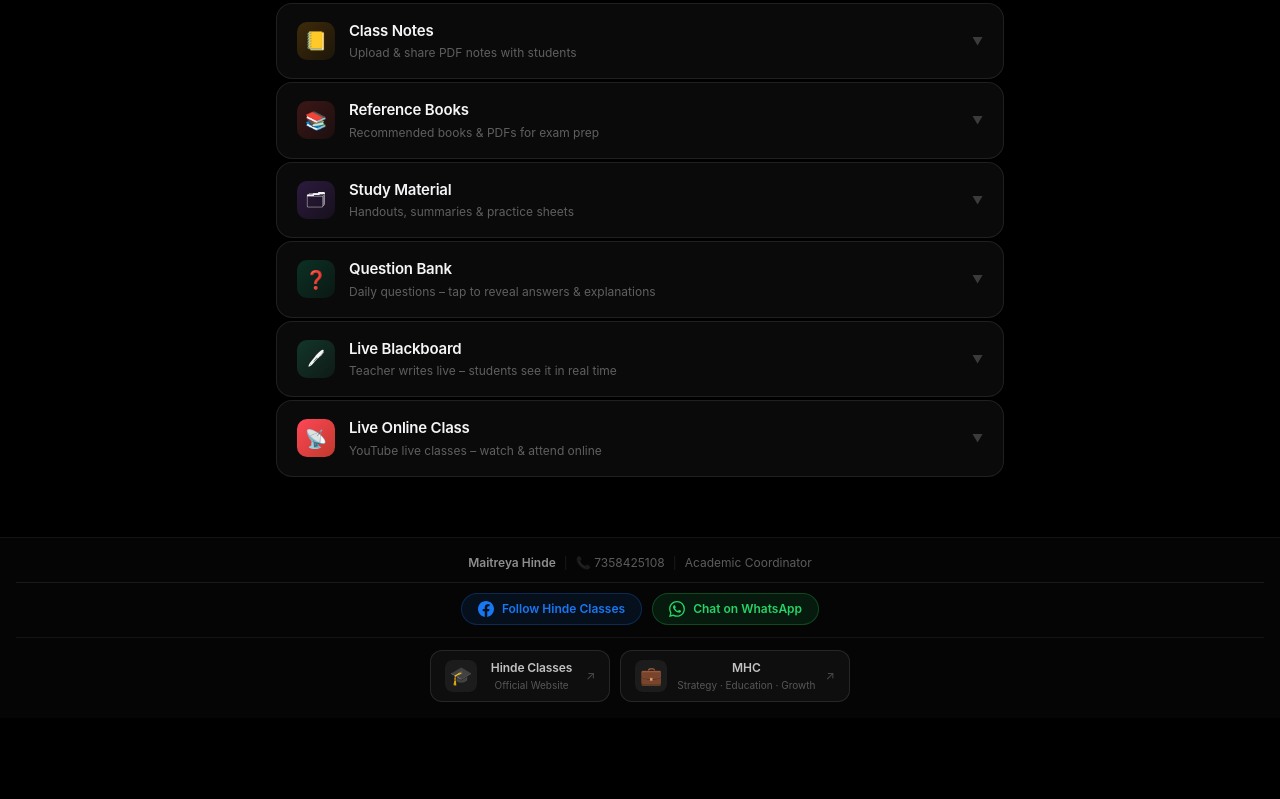
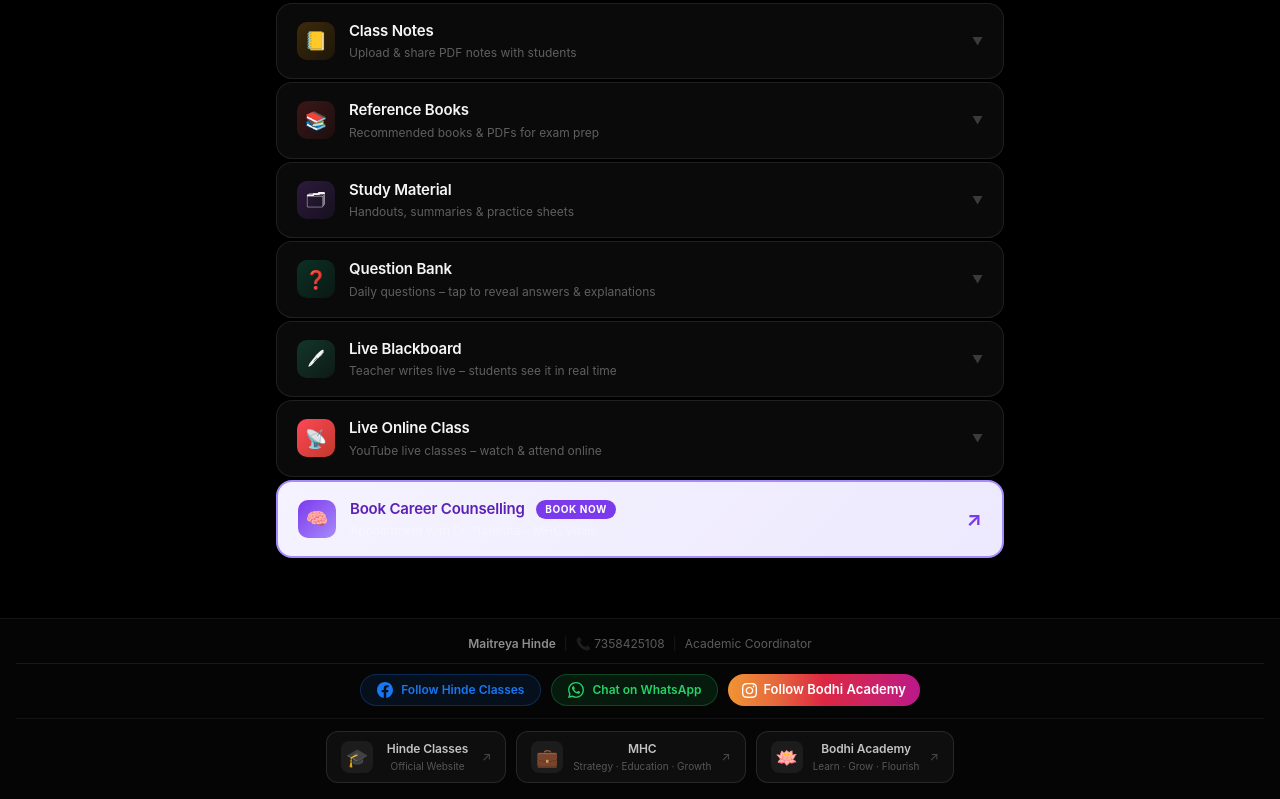
Before and after one commit to MaitreyaGoa/DrShetyeBatch, a plain HTML site: page index.html in a window 1280 px wide. Shown: the part 644-1443 px from the top of the page. Before the commit the page ends 1362 px from the top, so only its background shows below. Drawn offline with Linux system fonts and the light colour scheme; no server answers.

Commit message:
Update index.html

```diff
--- a/index.html
+++ b/index.html
@@ -146,6 +146,37 @@
     .ls-no-stream .ls-offline-icon {
       font-size: 32px;
       margin-bottom: 8px;
+    }
+
+    /* ── CAREER COUNSELLING CARD STYLES ── */
+    .mi-counsel {
+      background: linear-gradient(135deg, #7c3aed, #a78bfa);
+      color: #fff;
+    }
+    .counsel-card {
+      border: 2px solid #a78bfa !important;
+      background: linear-gradient(135deg, #f5f3ff 0%, #ede9fe 100%) !important;
+      cursor: pointer;
+      transition: transform .15s, box-shadow .15s;
+    }
+    .counsel-card:hover {
+      transform: translateY(-2px);
+      box-shadow: 0 6px 24px rgba(124,58,237,0.18);
+    }
+    .counsel-tag {
+      display: inline-flex;
+      align-items: center;
+      gap: 5px;
+      background: #7c3aed;
+      color: #fff;
+      font-size: 10px;
+      font-weight: 700;
+      letter-spacing: .6px;
+      padding: 2px 9px;
+      border-radius: 20px;
+      text-transform: uppercase;
+      margin-left: 8px;
+      vertical-align: middle;
     }
   </style>
 </head>
@@ -375,7 +406,7 @@
         </div>
       </div>
 
-      <!-- 9. LIVE STREAM ── NEW CARD ── -->
+      <!-- 9. LIVE STREAM -->
       <div class="menu-card" id="card-livestream">
         <div class="menu-card-header" onclick="toggleSection('livestream')">
           <div class="menu-card-left">
@@ -394,13 +425,29 @@
         </div>
         <div class="menu-dropdown hidden" id="drop-livestream">
           <div class="ls-links-wrap" id="ls-content">
-            <!-- Dynamically filled by JS -->
             <div class="ls-no-stream">
               <div class="ls-offline-icon">📡</div>
               <p>No live class scheduled right now.</p>
               <p style="font-size:11px;color:#bbb;margin-top:4px;">Check back at class time or join our WhatsApp channel for announcements.</p>
             </div>
           </div>
+        </div>
+      </div>
+
+      <!-- 10. CAREER COUNSELLING ── NEW CARD ── -->
+      <div class="menu-card counsel-card" id="card-counselling" onclick="window.open('https://maitreyagoa.github.io/MHCvitals/', '_blank')">
+        <div class="menu-card-header">
+          <div class="menu-card-left">
+            <div class="menu-icon-wrap mi-counsel">🧠</div>
+            <div>
+              <h3 class="menu-title" style="color:#5b21b6;">
+                Book Career Counselling
+                <span class="counsel-tag">Book Now</span>
+              </h3>
+              <p class="menu-desc">Appointment with Dr. Namrata – MHC Vitals</p>
+            </div>
+          </div>
+          <span class="chevron" style="color:#7c3aed; font-size:20px; font-weight:700;">↗</span>
         </div>
       </div>
 
@@ -424,9 +471,13 @@
         <svg width="16" height="16" viewBox="0 0 24 24" fill="currentColor"><path d="M17.472 14.382c-.297-.149-1.758-.867-2.03-.967-.273-.099-.471-.148-.67.15-.197.297-.767.966-.94 1.164-.173.199-.347.223-.644.075-.297-.15-1.255-.463-2.39-1.475-.883-.788-1.48-1.761-1.653-2.059-.173-.297-.018-.458.13-.606.134-.133.298-.347.446-.52.149-.174.198-.298.298-.497.099-.198.05-.371-.025-.52-.075-.149-.669-1.612-.916-2.207-.242-.579-.487-.5-.669-.51-.173-.008-.371-.01-.57-.01-.198 0-.52.074-.792.372-.272.297-1.04 1.016-1.04 2.479 0 1.462 1.065 2.875 1.213 3.074.149.198 2.096 3.2 5.077 4.487.709.306 1.262.489 1.694.625.712.227 1.36.195 1.871.118.571-.085 1.758-.719 2.006-1.413.248-.694.248-1.289.173-1.413-.074-.124-.272-.198-.57-.347m-5.421 7.403h-.004a9.87 9.87 0 01-5.031-1.378l-.361-.214-3.741.982.998-3.648-.235-.374a9.86 9.86 0 01-1.51-5.26c.001-5.45 4.436-9.884 9.888-9.884 2.64 0 5.122 1.03 6.988 2.898a9.825 9.825 0 012.893 6.994c-.003 5.45-4.437 9.884-9.885 9.884m8.413-18.297A11.815 11.815 0 0012.05 0C5.495 0 .16 5.335.157 11.892c0 2.096.547 4.142 1.588 5.945L.057 24l6.305-1.654a11.882 11.882 0 005.683 1.448h.005c6.554 0 11.89-5.335 11.893-11.893a11.821 11.821 0 00-3.48-8.413z"/></svg>
         Chat on WhatsApp
       </a>
+      <a href="https://www.instagram.com/thebodhi.academy/" target="_blank" class="insta-bar" style="display:inline-flex;background:linear-gradient(90deg,#f09433,#e6683c,#dc2743,#cc2366,#bc1888);color:#fff;border-radius:20px;padding:5px 14px;font-size:13px;font-weight:600;text-decoration:none;align-items:center;gap:6px;">
+        <svg width="15" height="15" viewBox="0 0 24 24" fill="currentColor"><path d="M12 2.163c3.204 0 3.584.012 4.85.07 3.252.148 4.771 1.691 4.919 4.919.058 1.265.069 1.645.069 4.849 0 3.205-.012 3.584-.069 4.849-.149 3.225-1.664 4.771-4.919 4.919-1.266.058-1.644.07-4.85.07-3.204 0-3.584-.012-4.849-.07-3.26-.149-4.771-1.699-4.919-4.92-.058-1.265-.07-1.644-.07-4.849 0-3.204.013-3.583.07-4.849.149-3.227 1.664-4.771 4.919-4.919 1.266-.057 1.645-.069 4.849-.069zm0-2.163c-3.259 0-3.667.014-4.947.072-4.358.2-6.78 2.618-6.98 6.98-.059 1.281-.073 1.689-.073 4.948 0 3.259.014 3.668.072 4.948.2 4.358 2.618 6.78 6.98 6.98 1.281.058 1.689.072 4.948.072 3.259 0 3.668-.014 4.948-.072 4.354-.2 6.782-2.618 6.979-6.98.059-1.28.073-1.689.073-4.948 0-3.259-.014-3.667-.072-4.947-.196-4.354-2.617-6.78-6.979-6.98-1.281-.059-1.69-.073-4.949-.073zm0 5.838c-3.403 0-6.162 2.759-6.162 6.162s2.759 6.163 6.162 6.163 6.162-2.759 6.162-6.163c0-3.403-2.759-6.162-6.162-6.162zm0 10.162c-2.209 0-4-1.79-4-4 0-2.209 1.791-4 4-4s4 1.791 4 4c0 2.21-1.791 4-4 4zm6.406-11.845c-.796 0-1.441.645-1.441 1.44s.645 1.44 1.441 1.44c.795 0 1.439-.645 1.439-1.44s-.644-1.44-1.439-1.44z"/></svg>
+        Follow Bodhi Academy
+      </a>
     </div>
     <div class="footer-websites">
-      <a href="hinde-classes.html" target="_blank" class="footer-site-link">
+      <a href="https://maitreyagoa.github.io/hindeclasses/" target="_blank" class="footer-site-link">
         <span class="footer-site-icon">🎓</span>
         <span class="footer-site-text">
           <span class="footer-site-name">Hinde Classes</span>
@@ -439,6 +490,14 @@
         <span class="footer-site-text">
           <span class="footer-site-name">MHC</span>
           <span class="footer-site-desc">Strategy · Education · Growth</span>
+        </span>
+        <span class="footer-site-arrow">↗</span>
+      </a>
+      <a href="https://www.thebodhiacademy.co.in/" target="_blank" class="footer-site-link">
+        <span class="footer-site-icon">🪷</span>
+        <span class="footer-site-text">
+          <span class="footer-site-name">Bodhi Academy</span>
+          <span class="footer-site-desc">Learn · Grow · Flourish</span>
         </span>
         <span class="footer-site-arrow">↗</span>
       </a>
```
